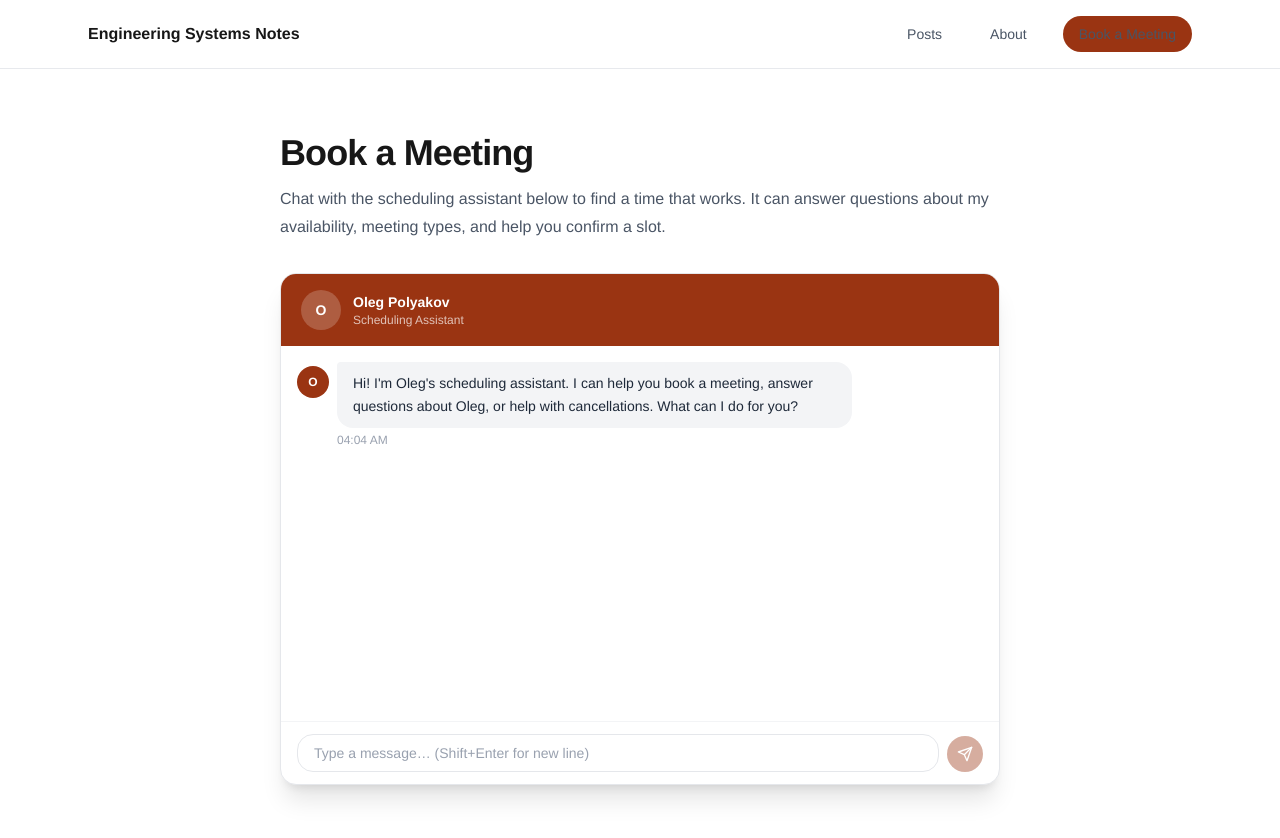
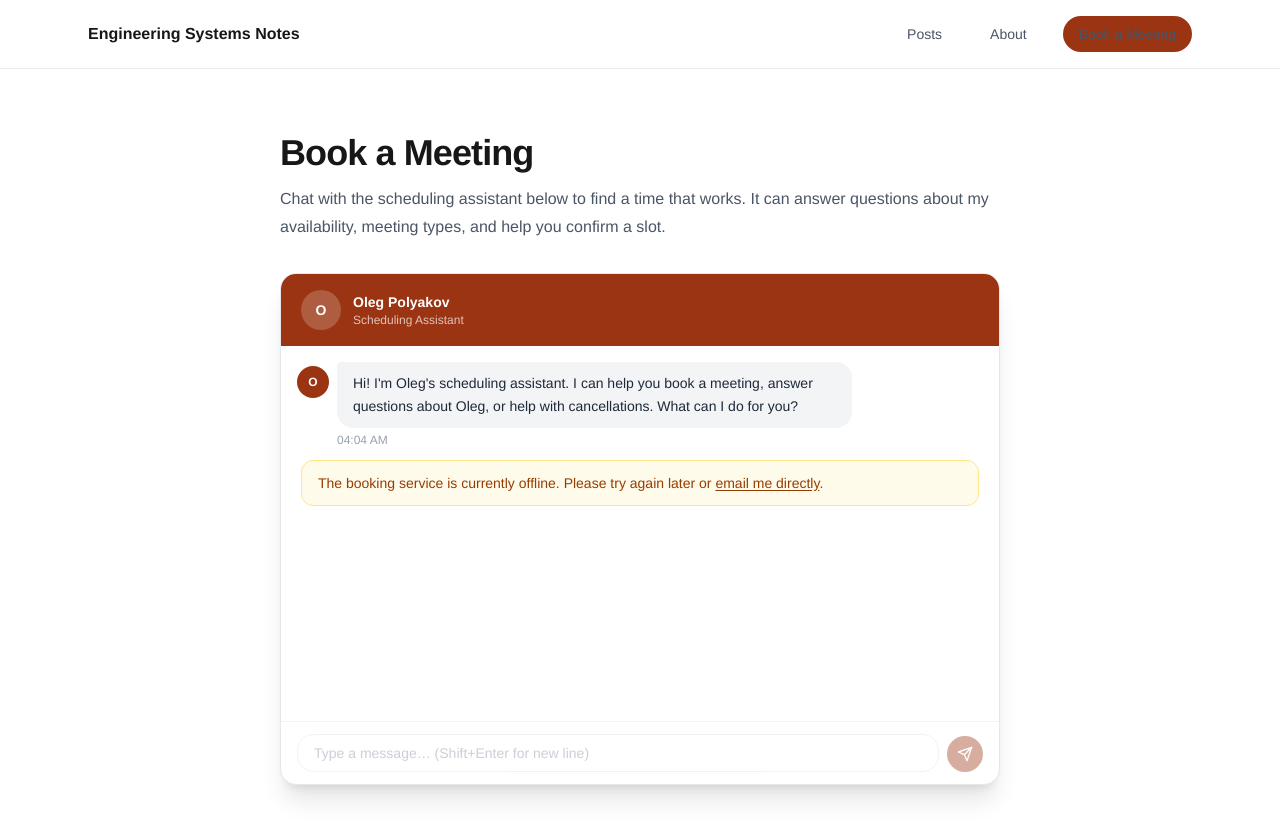
Before and after one commit to opolyo01/ai-agents-blog, a Next.js app: page /book in a window 1280 px wide. Shown: the top 838 px of the page. Built offline with nearby package versions, Linux system fonts and the light colour scheme; no server answers.

Commit message:
gnhf 5: Added a GET health-check endpoint to the chat API route and wired the BookingChat component to call it on mount, showing an amber offline notice and disabling the input when the booking service is not configured.

```diff
--- a/app/api/chat/route.ts
+++ b/app/api/chat/route.ts
@@ -1,6 +1,13 @@
 import { NextRequest, NextResponse } from "next/server";
 
 const BOOKING_BOT_API_URL = process.env.BOOKING_BOT_API_URL;
+
+export async function GET() {
+  if (!BOOKING_BOT_API_URL) {
+    return NextResponse.json({ ok: false }, { status: 503 });
+  }
+  return NextResponse.json({ ok: true });
+}
 
 export async function POST(req: NextRequest) {
   if (!BOOKING_BOT_API_URL) {
--- a/components/BookingChat.tsx
+++ b/components/BookingChat.tsx
@@ -33,6 +33,7 @@ export default function BookingChat() {
   const [input, setInput] = useState("");
   const [loading, setLoading] = useState(false);
   const [bookingConfirmed, setBookingConfirmed] = useState(false);
+  const [serviceReady, setServiceReady] = useState<boolean | null>(null);
   const sessionId = useRef<string | null>(null);
   const bottomRef = useRef<HTMLDivElement>(null);
   const textareaRef = useRef<HTMLTextAreaElement>(null);
@@ -42,6 +43,9 @@ export default function BookingChat() {
     setMessages((prev) =>
       prev.map((m) => (m.id === "welcome" ? { ...m, timestamp: new Date() } : m))
     );
+    fetch("/api/chat")
+      .then((res) => setServiceReady(res.ok))
+      .catch(() => setServiceReady(false));
   }, []);
 
   useEffect(() => {
@@ -97,11 +101,11 @@ export default function BookingChat() {
 
   const doSubmit = useCallback(() => {
     const text = input.trim();
-    if (!text || loading) return;
+    if (!text || loading || serviceReady === false) return;
     setInput("");
     if (textareaRef.current) textareaRef.current.style.height = "38px";
     sendMessage(text);
-  }, [input, loading, sendMessage]);
+  }, [input, loading, sendMessage, serviceReady]);
 
   const handleSubmit = (e: React.FormEvent) => {
     e.preventDefault();
@@ -168,6 +172,19 @@ export default function BookingChat() {
             </div>
           );
         })}
+        {serviceReady === false && (
+          <div className="mx-1 mb-3 rounded-xl border border-amber-200 bg-amber-50 px-4 py-3 text-sm text-amber-800 dark:border-amber-700/50 dark:bg-amber-900/20 dark:text-amber-300">
+            The booking service is currently offline.
+            Please try again later or{" "}
+            <a
+              href="mailto:opolyo01@gmail.com"
+              className="underline underline-offset-2 hover:no-underline"
+            >
+              email me directly
+            </a>
+            .
+          </div>
+        )}
         {loading && (
           <div className="flex justify-start mb-3">
             <div
@@ -208,14 +225,14 @@ export default function BookingChat() {
             }
           }}
           placeholder="Type a message… (Shift+Enter for new line)"
-          disabled={loading}
+          disabled={loading || serviceReady === false}
           rows={1}
           className="flex-1 rounded-2xl border border-gray-200 dark:border-white/15 bg-white dark:bg-white/5 text-gray-900 dark:text-gray-100 px-4 py-2 text-sm outline-none focus:border-[var(--accent)] focus:ring-2 focus:ring-[var(--accent)]/20 disabled:opacity-50 resize-none overflow-hidden leading-5 placeholder:text-gray-400 dark:placeholder:text-gray-500"
           style={{ minHeight: "38px", maxHeight: "120px" }}
         />
         <button
           type="submit"
-          disabled={!input.trim() || loading}
+          disabled={!input.trim() || loading || serviceReady === false}
           className="w-9 h-9 rounded-full flex items-center justify-center text-white hover:opacity-90 disabled:opacity-40 disabled:cursor-not-allowed transition-opacity flex-shrink-0"
           style={{ backgroundColor: "var(--accent)" }}
           aria-label="Send"
```
